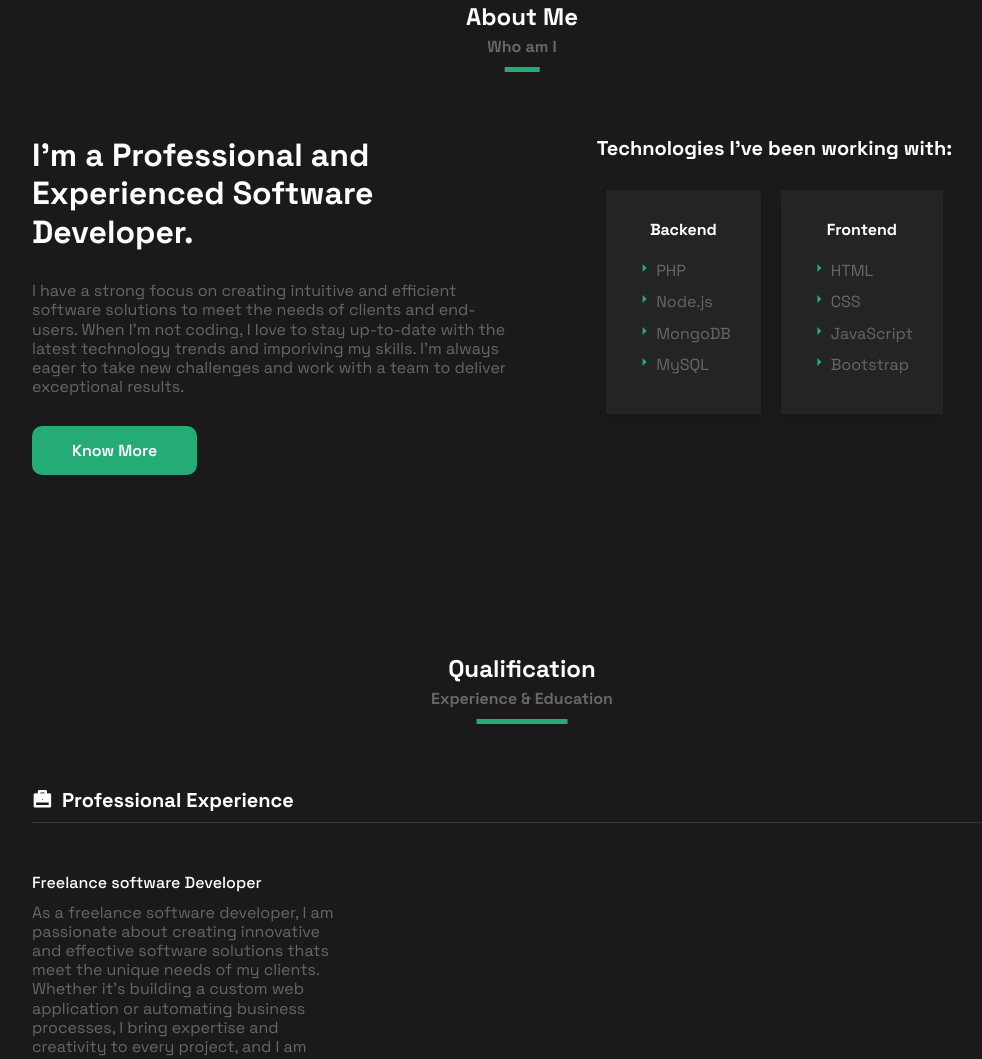
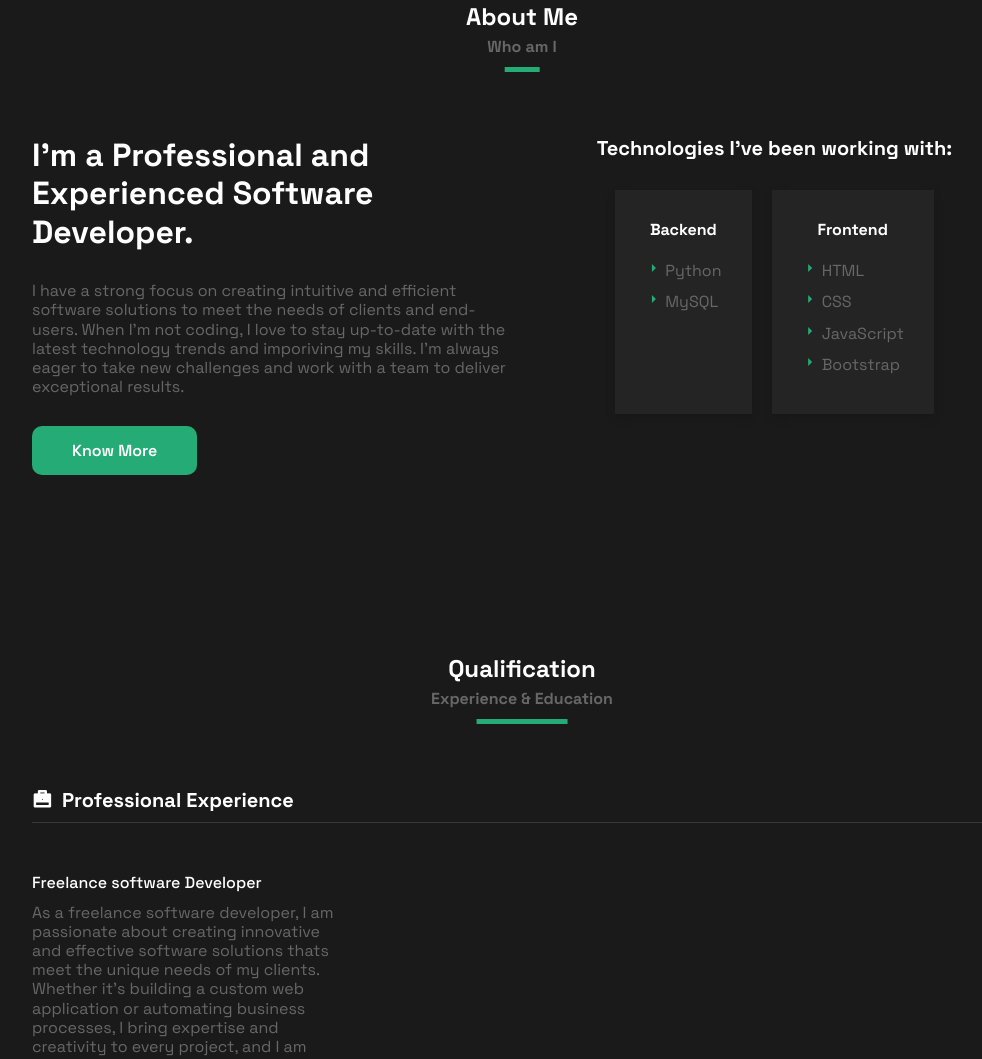
Before and after one commit to harshmhase87/new-portfolio, a plain HTML site: page index.html in a window 1280 px wide. Shown: the part 927-1986 px from the top of the page, without its empty margins (118-1100 px from the left). Drawn offline with nearby package versions, Linux system fonts and the light colour scheme.

Commit message:
backend language

```diff
--- a/index.html
+++ b/index.html
@@ -132,11 +132,7 @@
                                 <ul class="skills__list">
 
                                     <li class="skills__item"><i class="ri-arrow-right-s-fill"></i>
-                                        PHP</li>
-                                    <li class="skills__item"><i class="ri-arrow-right-s-fill"></i>
-                                        Node.js</li>
-                                    <li class="skills__item"><i class="ri-arrow-right-s-fill"></i>
-                                        MongoDB</li>
+                                        Python</li>
                                     <li class="skills__item"><i class="ri-arrow-right-s-fill"></i>
                                         MySQL</li>
                                 </ul>
```
